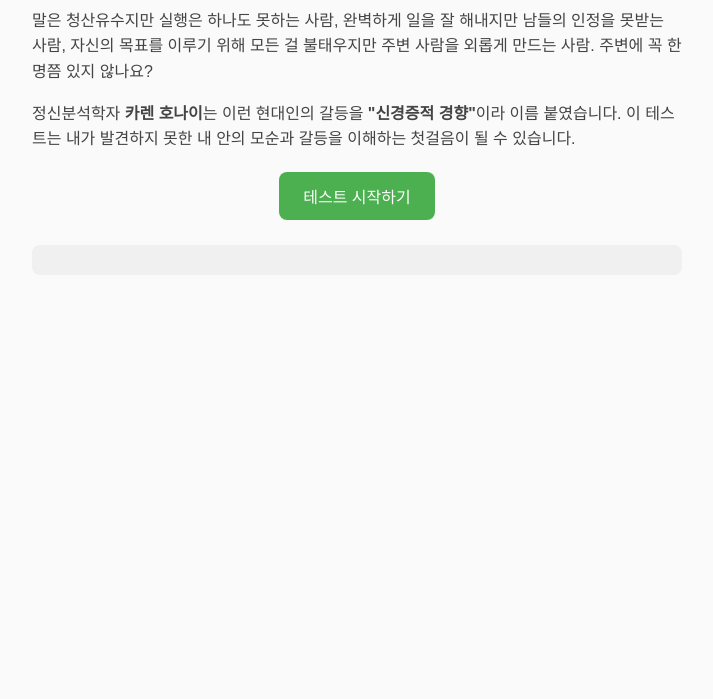
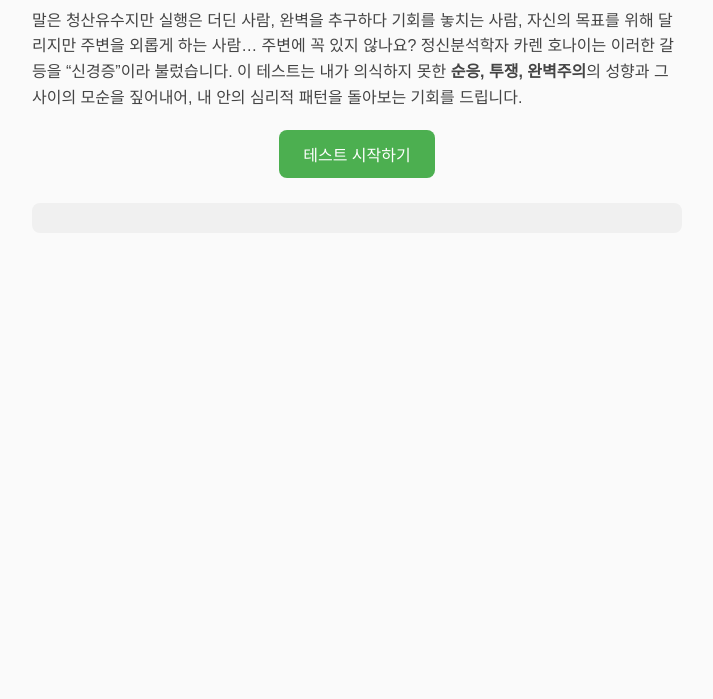
Before and after one commit to parttimeangels/karenhorney01, a plain HTML site: page index.html in a window 1280 px wide. Shown: the part 101-800 px from the top of the page, without its empty margins (283-996 px from the left). Drawn offline with Linux system fonts and the light colour scheme.

Commit message:
Update index.html

```diff
--- a/index.html
+++ b/index.html
@@ -2,41 +2,33 @@
 <html lang="ko">
 <head>
   <meta charset="UTF-8">
-  <meta name="viewport" content="width=device-width, initial-scale=1.0">
   <title>카렌 호나이 심리테스트</title>
   <link rel="stylesheet" href="style.css">
 </head>
 <body>
   <div class="container">
+    <h1>카렌 호나이의 심리 갈등 테스트</h1>
 
-    <!-- 안내문 -->
-    <div id="introContainer">
-      <h1>카렌 호나이의 신경증적 갈등 심리테스트</h1>
+    <div id="intro">
       <p>
-        말은 청산유수지만 실행은 하나도 못하는 사람,
-        완벽하게 일을 잘 해내지만 남들의 인정을 못받는 사람,
-        자신의 목표를 이루기 위해 모든 걸 불태우지만 주변 사람을 외롭게 만드는 사람.
-        주변에 꼭 한 명쯤 있지 않나요?
-      </p>
-      <p>
-        정신분석학자 <b>카렌 호나이</b>는 이런 현대인의 갈등을
-        <b>"신경증적 경향"</b>이라 이름 붙였습니다.
-        이 테스트는 내가 발견하지 못한 내 안의 모순과 갈등을 이해하는
-        첫걸음이 될 수 있습니다.
+        말은 청산유수지만 실행은 더딘 사람, 완벽을 추구하다 기회를 놓치는 사람,
+        자신의 목표를 위해 달리지만 주변을 외롭게 하는 사람… 주변에 꼭 있지 않나요?
+        정신분석학자 카렌 호나이는 이러한 갈등을 “신경증”이라 불렀습니다.
+        이 테스트는 내가 의식하지 못한 <b>순응, 투쟁, 완벽주의</b>의 성향과
+        그 사이의 모순을 짚어내어, 내 안의 심리적 패턴을 돌아보는 기회를 드립니다.
       </p>
       <button onclick="startTest()">테스트 시작하기</button>
     </div>
 
-    <!-- 테스트 문항 -->
-    <div id="quizContainer" style="display:none;">
-      <form id="testForm"></form>
-      <button type="button" onclick="submitTest()">제출하기</button>
-    </div>
+    <form id="testForm" style="display:none;">
+      <div id="question-container"></div>
+      <div id="progress"></div>
+      <button type="button" id="nextBtn" onclick="nextQuestion()">다음</button>
+    </form>
 
-    <!-- 결과 -->
     <div id="result"></div>
+  </div>
 
-  </div>
   <script src="app.js"></script>
 </body>
 </html>
```
